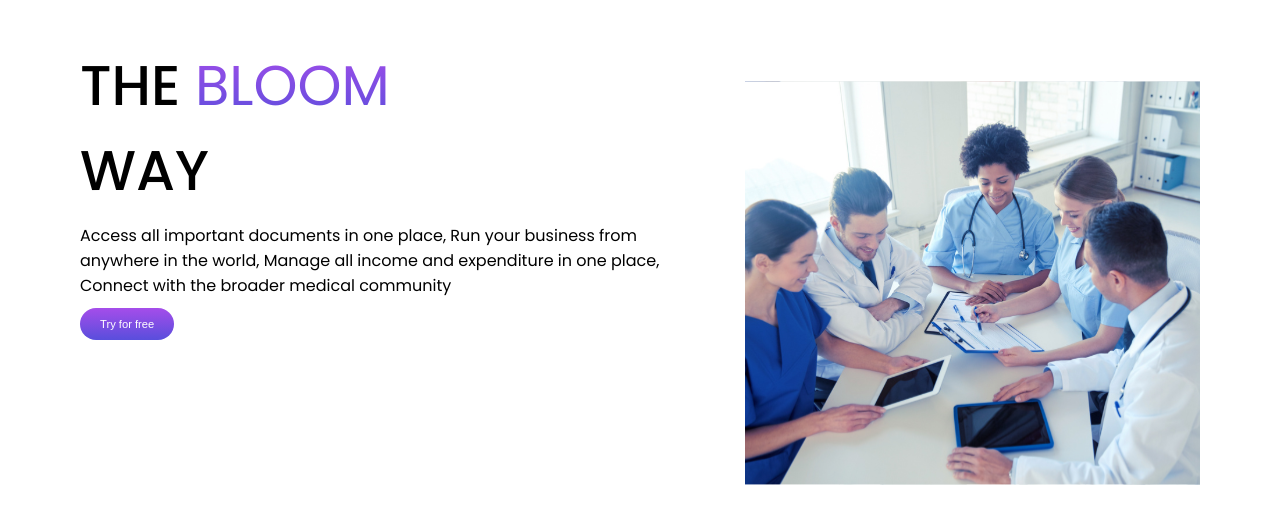
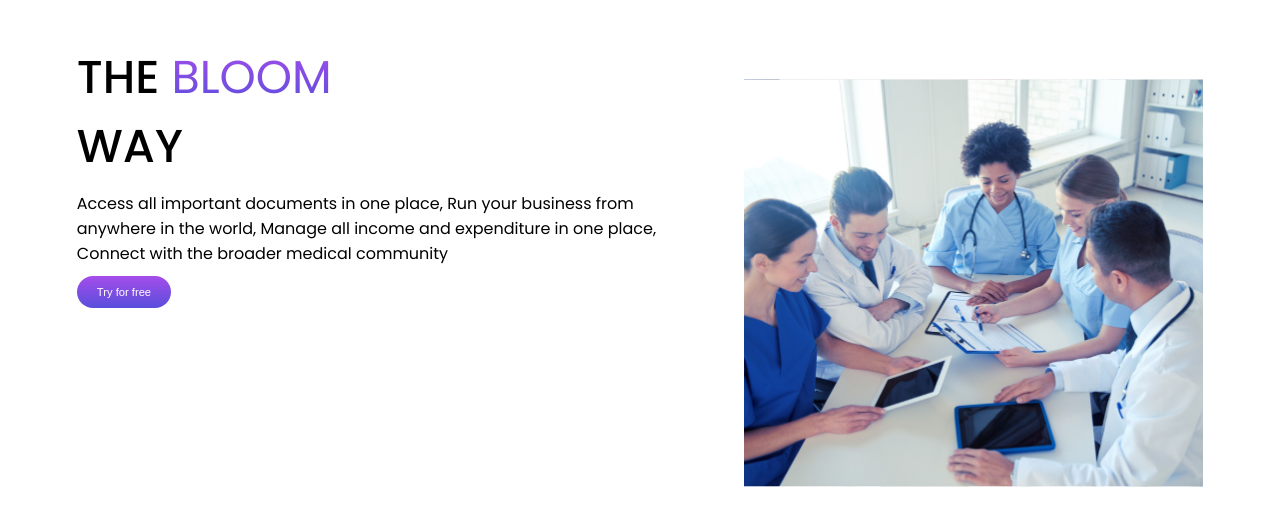
Before and after one commit to Lovethrech/BLOOM-Chel, a Vue app: page / in a window 1280 px wide. Shown: the part 997-1522 px from the top of the page. Built offline with nearby package versions, Linux system fonts and the light colour scheme.

Commit message:
...working on home-about section component.

```diff
--- a/src/components/home/about/HomeAbout.vue
+++ b/src/components/home/about/HomeAbout.vue
@@ -30,7 +30,7 @@
 <style scoped>
 .home-about-main-ctn{
     margin-top: 20vh;
-    padding:0 80px;
+    padding:0 6vw;
     width:100%;
     height:100vh;
     display:flex;
--- a/src/components/home/about/HomeAboutTitle.vue
+++ b/src/components/home/about/HomeAboutTitle.vue
@@ -9,7 +9,7 @@
 
 <style scoped>
 .home-about-title-main-ctn-name{
-    font-size:56px;
+    font-size:3.6vw;
     font-weight:500;
     text-transform: uppercase;
 }
```
